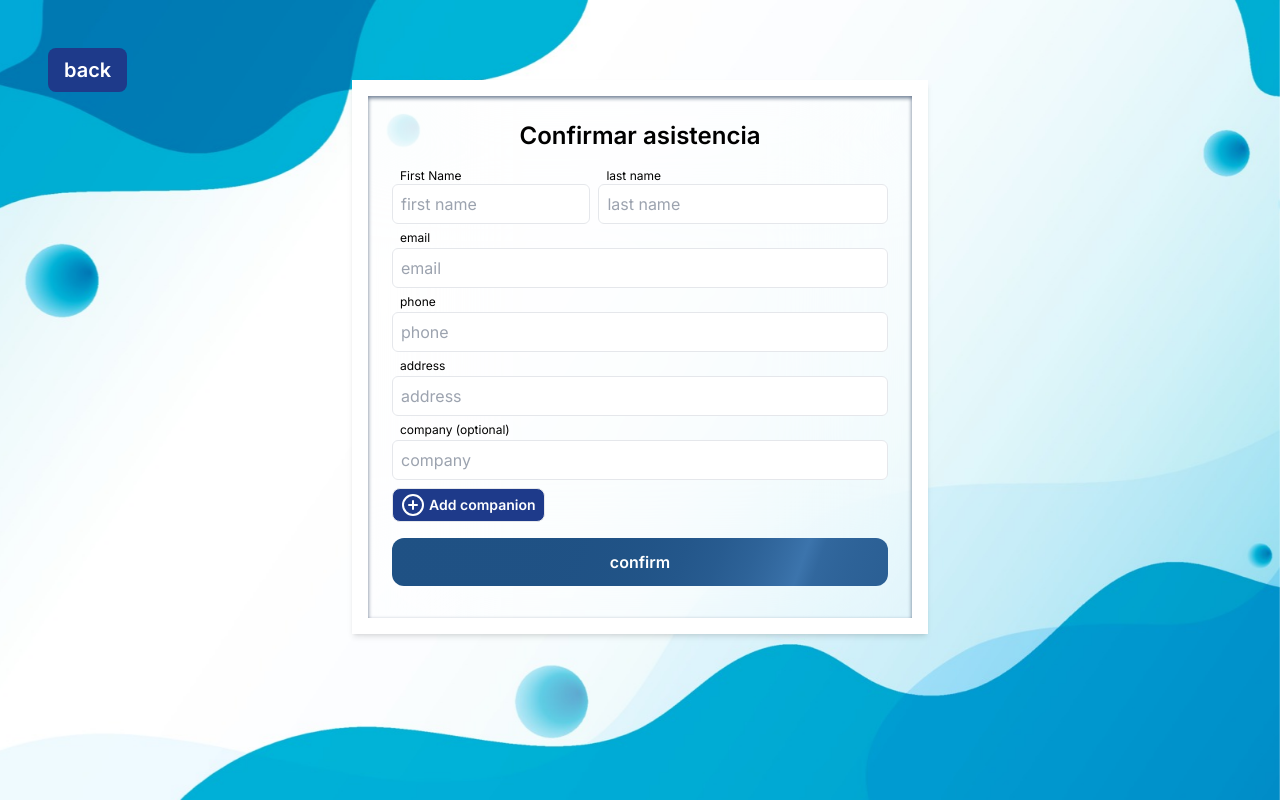
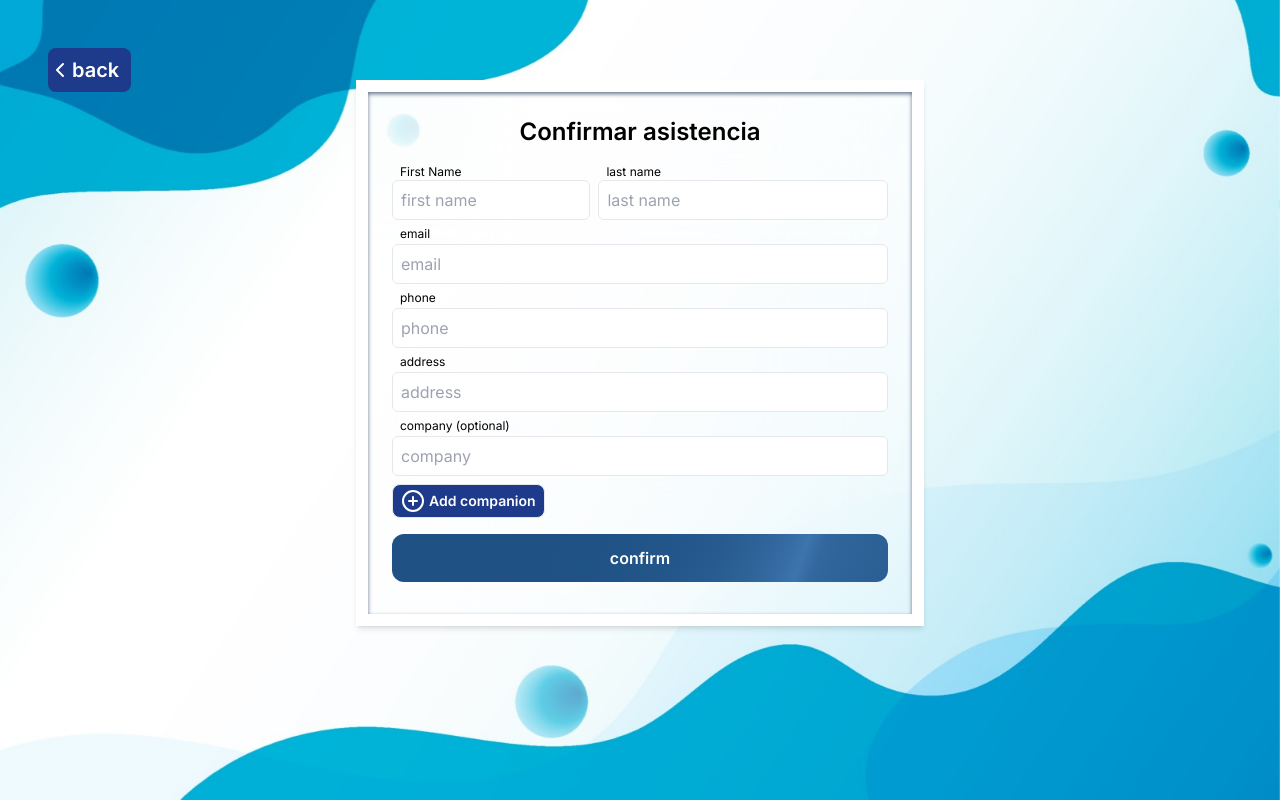
Before and after one commit to Risbel/merkarte, a Next.js app: page /confirm in a window 1280 px wide. Built offline with nearby package versions, Linux system fonts and the light colour scheme.

Commit message:
feat: Add shine animation on `Hero`

```diff
--- a/src/app/confirm/components/form/FormConfirm.tsx
+++ b/src/app/confirm/components/form/FormConfirm.tsx
@@ -12,7 +12,7 @@ const FormConfirm = () => {
   const ref = useRef<HTMLFormElement>(null);
 
   return (
-    <div className="border-8 shadow-md border-white">
+    <div className="border-4 shadow-md border-white">
       <div className="flex flex-col border-8 shadow-inner shadow-slate-500 border-white p-4 md:p-6 bg-white/40 backdrop-blur-3xl">
         <div className="flex flex-col w-full mb-4">
           <p className="text-md md:text-2xl text-center text-primary font-semibold">Confirmar asistencia</p>
--- a/src/app/confirm/page.tsx
+++ b/src/app/confirm/page.tsx
@@ -1,13 +1,15 @@
 import Link from "next/link";
 import FormConfirm from "./components/form/FormConfirm";
+import { ChevronLeftIcon } from "lucide-react";
 
 const Confirm = async () => {
   return (
     <div className="relative">
       <Link
-        className="absolute z-[40] px-4 py-2 bg-blue-900 hover:bg-blue-800 hover:-translate-y-1 hover:shadow-xl transition-color duration-300 rounded-lg"
+        className="absolute flex items-center z-[40] pr-3 md:py-2 bg-blue-900 hover:bg-blue-800 hover:-translate-y-1 hover:shadow-xl transition-color duration-300 rounded-lg"
         href={"/"}
       >
+        <ChevronLeftIcon stroke="white" />
         <span className="text-xl font-semibold text-white"> back</span>
       </Link>
 
--- a/src/app/page.tsx
+++ b/src/app/page.tsx
@@ -41,7 +41,12 @@ export default function Home() {
                   <div className="border-b-2 border-black -translate-y-2 flex-1" />
                 </div>
                 <div>
-                  <h1 className="text-3xl md:text-6xl tracking-wider">MERKARTE</h1>
+                  <h1 className="text-3xl md:text-6xl tracking-wider">
+                    <span className="inline-flex animate-background-shine bg-[linear-gradient(110deg,#000000,45%,#146bf8,55%,#000000)] bg-[length:250%_100%] bg-clip-text text-transparent">
+                      {" "}
+                      MERKARTE
+                    </span>
+                  </h1>
                 </div>
               </motion.div>
               <div className="flex justify-center px-2 md:px-8">
```
